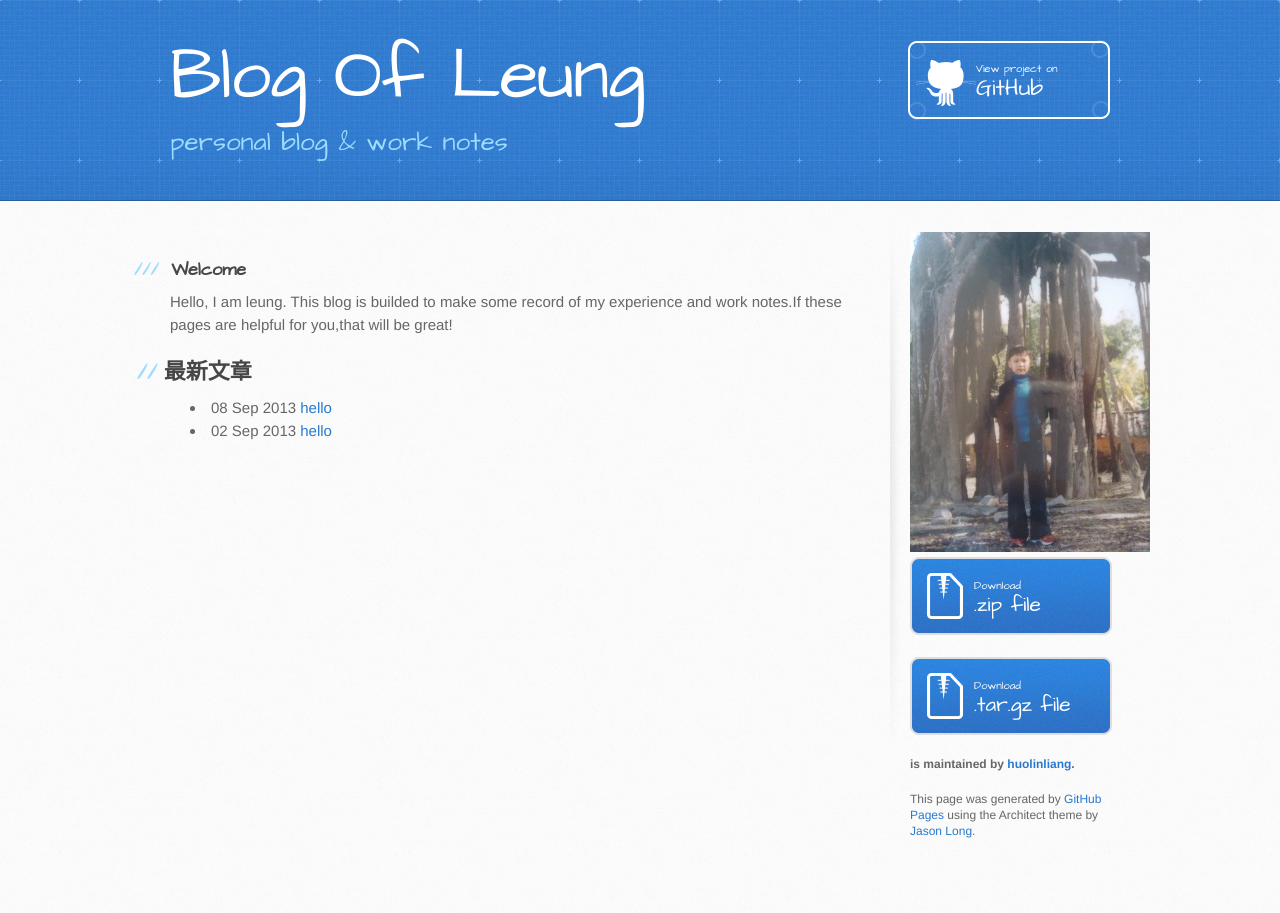
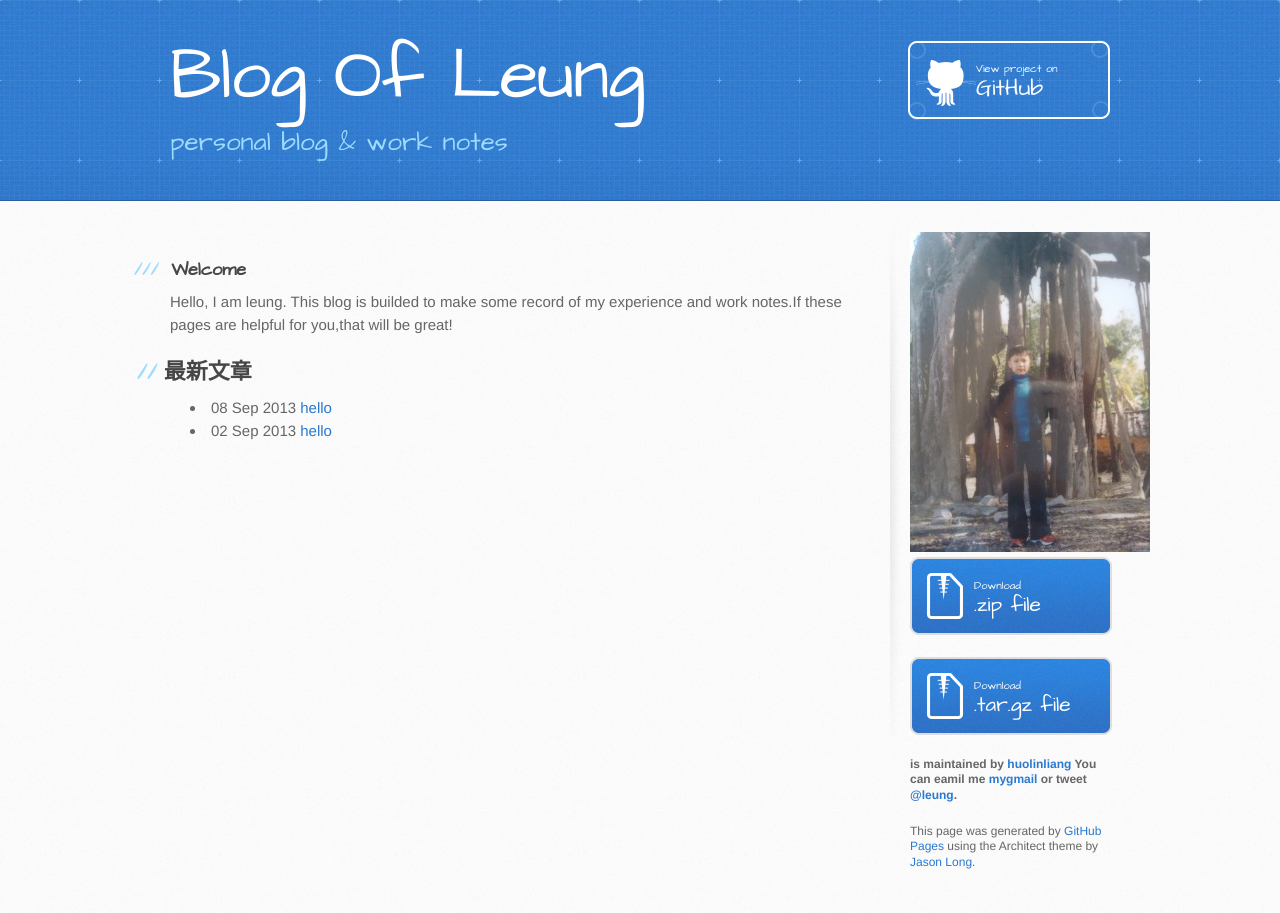
Before and after one commit to huolinliang/blog_leung, a Jekyll site: the page built from index.html, in a window 1280 px wide. Built offline with Jekyll 4.4.1, drawn with Linux system fonts in a browser that asks for light colours; Markdown is read by kramdown in place of the engine named in the settings.

Commit message:
add email link

```diff
--- a/index.html
+++ b/index.html
@@ -55,7 +55,7 @@
             .tar.gz file
           </a>
 
-          <p class="repo-owner"><a href="https://github.com/huolinliang/blog_leung"></a> is maintained by <a href="https://github.com/huolinliang">huolinliang</a>.</p>
+          <p class="repo-owner"><a href="https://github.com/huolinliang/blog_leung"></a> is maintained by <a href="https://github.com/huolinliang">huolinliang</a> You can eamil me <a href="mailto:huolinliang@gmail.com">mygmail</a> or tweet <a href="http://twitter.com/huolinliang">@leung</a>.</p>
 
           <p>This page was generated by <a href="pages.github.com">GitHub Pages</a> using the Architect theme by <a href="https://twitter.com/jasonlong">Jason Long</a>.</p>
         </aside>
```
